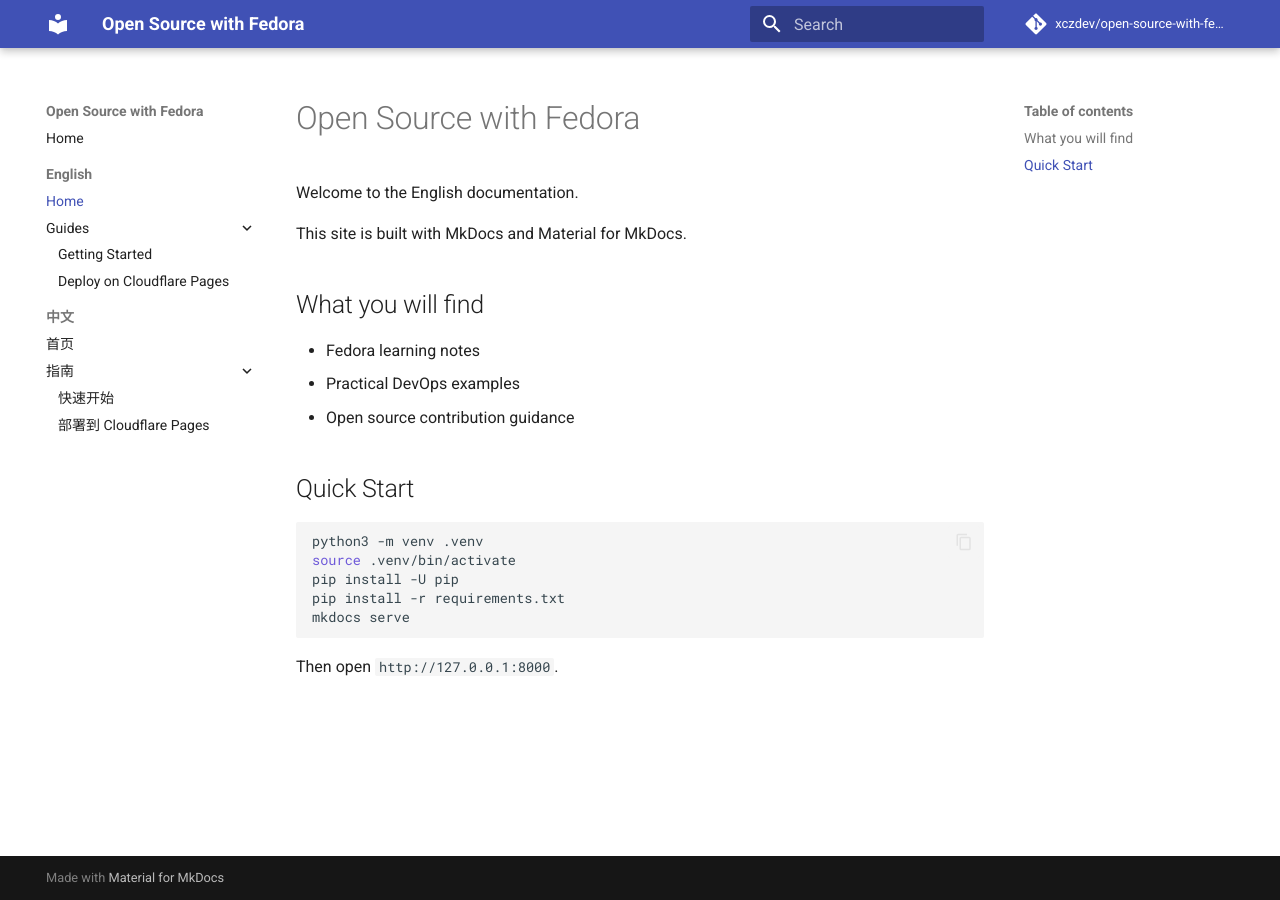
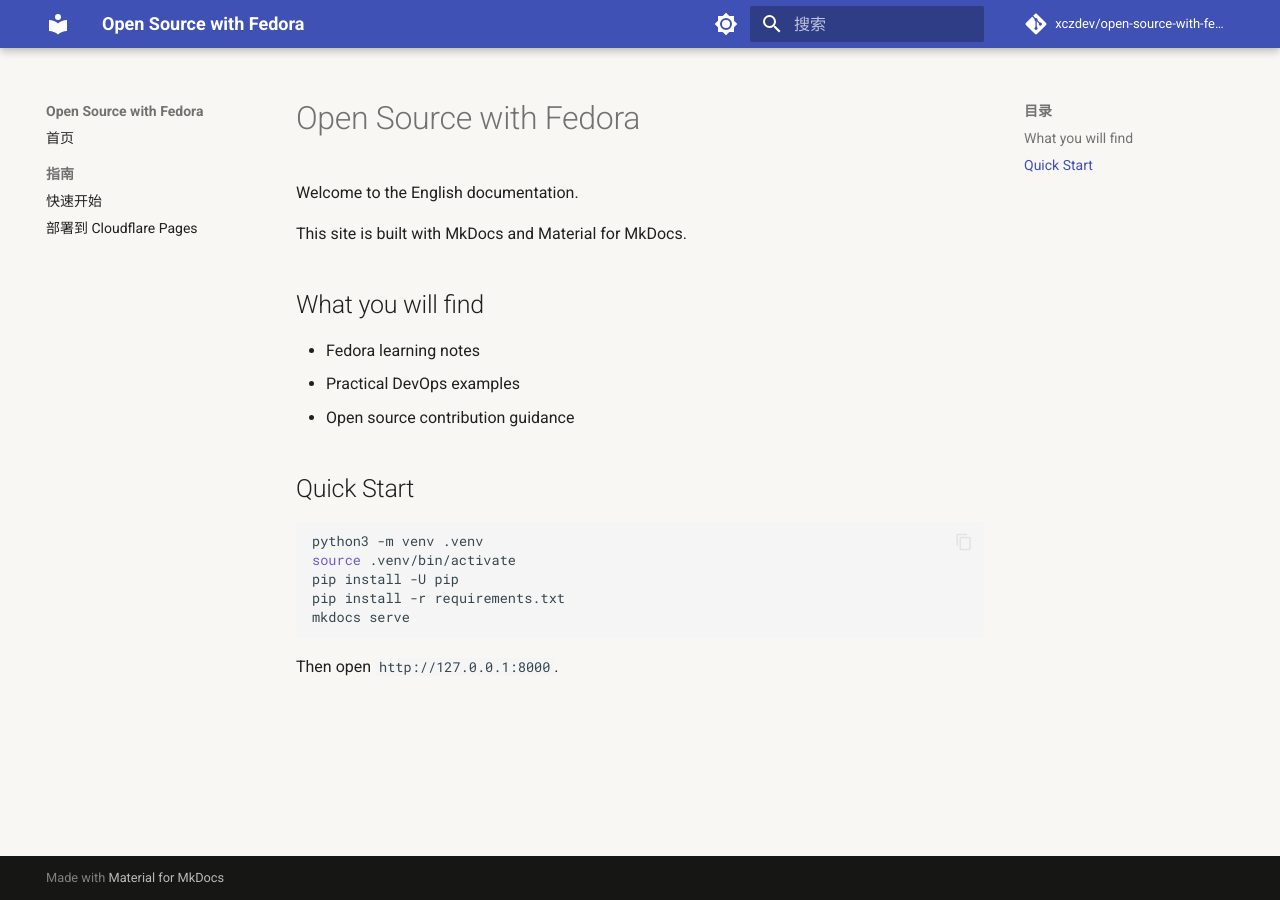
Before and after one commit to xczdev/open-source-with-fedora, an MkDocs documentation site: the page built from docs/en/index.md, in a window 1280 px wide. Built offline with MkDocs 1.6.1 and Material for MkDocs 9.7.7, drawn with Linux system fonts in a browser that asks for light colours; comment, search, counter and statistics services are not loaded.

Commit message:
Add extra CSS for light mode styling and update MkDocs configuration for theme and navigation

```diff
--- /dev/null
+++ b/docs/stylesheets/extra.css
@@ -0,0 +1,10 @@
+/* Warm off-white background (paper/rice color) for light mode */
+[data-md-color-scheme="default"] {
+  --md-default-bg-color: #f9f7f4;
+  --md-default-fg-color: hsla(0, 0%, 0%, 0.87);
+}
+
+/* Optional: Adjust code block background to match */
+[data-md-color-scheme="default"] .highlight {
+  background-color: #f3f1ee;
+}
--- a/mkdocs.yml
+++ b/mkdocs.yml
@@ -6,7 +6,22 @@ repo_url: https://github.com/xczdev/open-source-with-fedora
 
 theme:
   name: material
-  language: en
+  language: zh
+  palette:
+    # Light mode
+    - scheme: default
+      primary: indigo
+      accent: indigo
+      toggle:
+        icon: material/brightness-7
+        name: Switch to dark mode
+    # Dark mode
+    - scheme: slate
+      primary: indigo
+      accent: indigo
+      toggle:
+        icon: material/brightness-4
+        name: Switch to light mode
   features:
     - navigation.instant
     - navigation.tracking
@@ -16,6 +31,9 @@ theme:
     - search.suggest
     - search.highlight
     - content.code.copy
+
+extra_css:
+  - stylesheets/extra.css
 
 plugins:
   - search
@@ -38,14 +56,7 @@ markdown_extensions:
       alternate_style: true
 
 nav:
-  - Home: index.md
-  - English:
-    - Home: en/index.md
-    - Guides:
-      - Getting Started: en/guides/getting-started.md
-      - Deploy on Cloudflare Pages: en/guides/cloudflare-pages.md
-  - 中文:
-    - 首页: cn/index.md
-    - 指南:
+  - 首页: cn/index.md
+  - 指南:
       - 快速开始: cn/guides/getting-started.md
       - 部署到 Cloudflare Pages: cn/guides/cloudflare-pages.md
```
